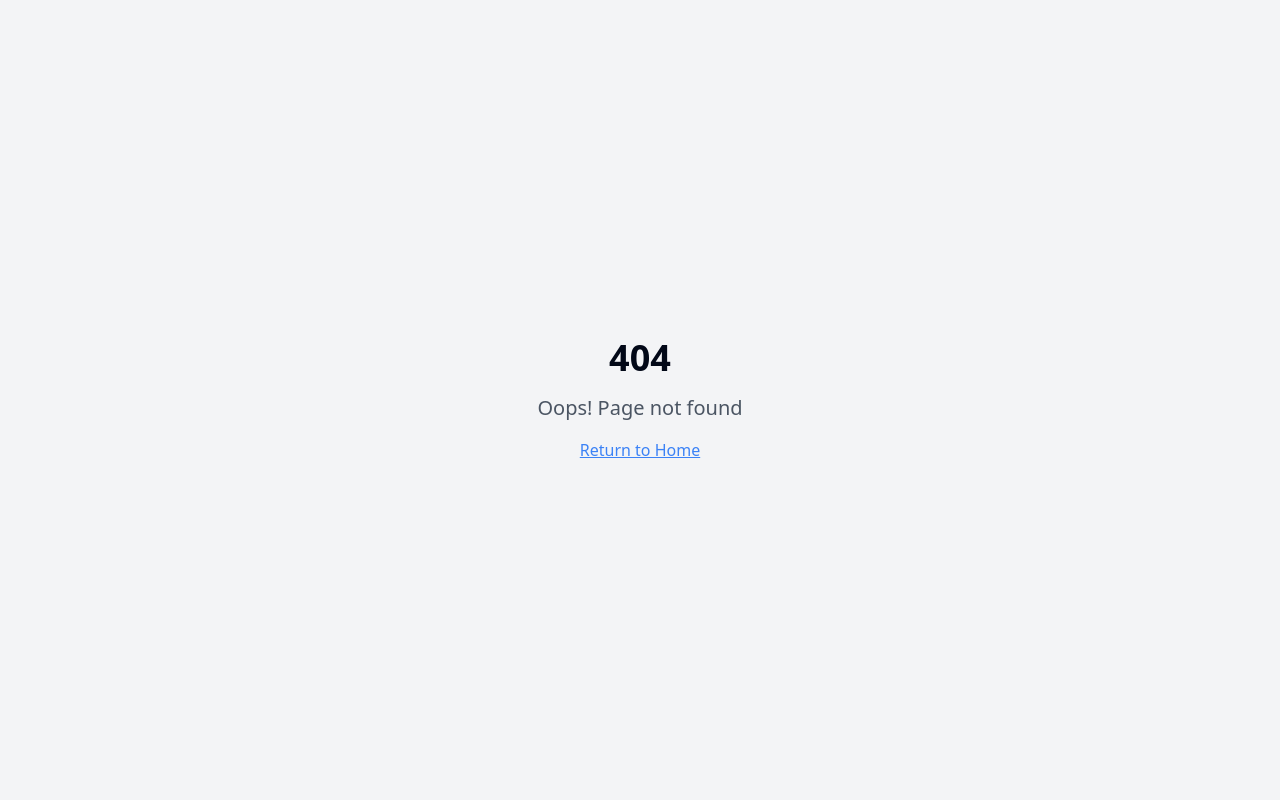
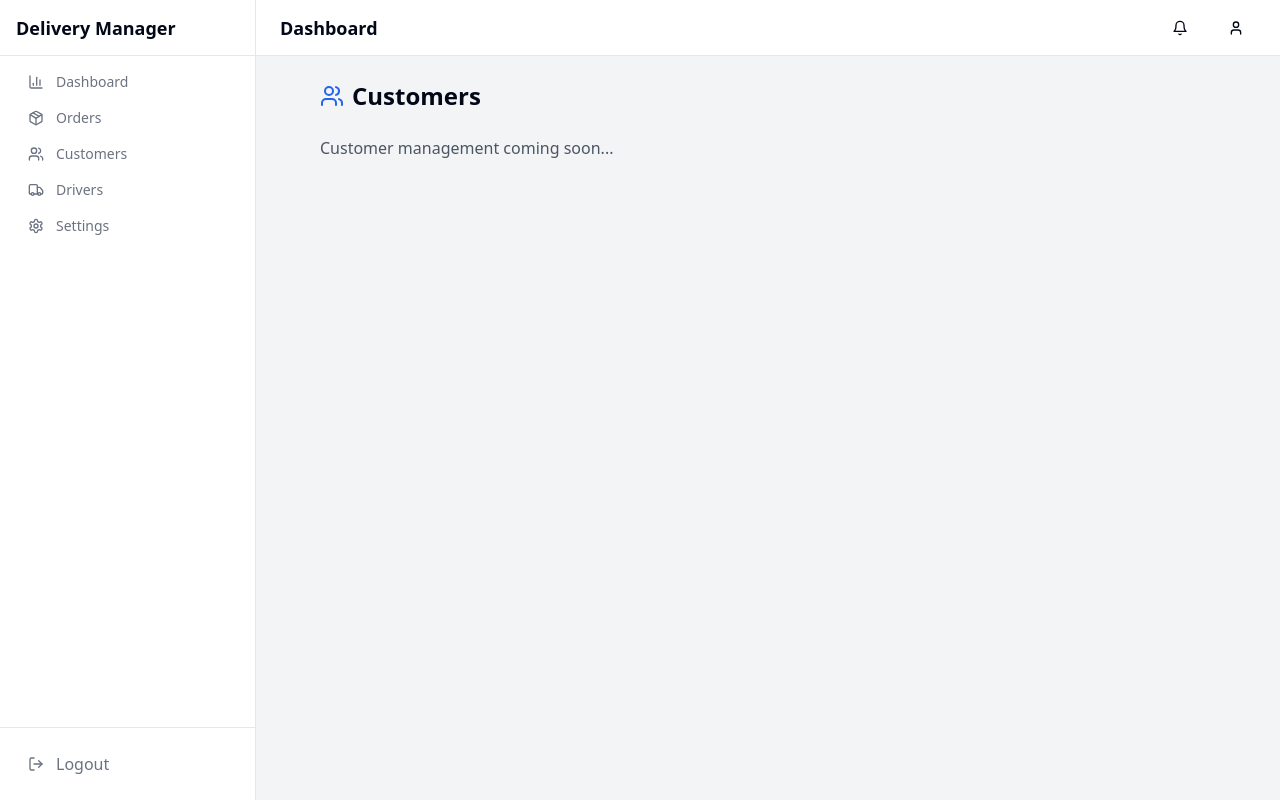
Before and after one commit to BangaGameDev/stock-sleuth-delivery, a React (Vite) app: page /customers in a window 1280 px wide. Before the commit this address had no page. Built offline with nearby package versions, Linux system fonts and the light colour scheme.

Commit message:
Fix navigation issues
Fixes an issue where clicking on navigation links resulted in a 404 error.

```diff
--- a/src/App.tsx
+++ b/src/App.tsx
@@ -1,3 +1,4 @@
+
 import { Toaster } from "@/components/ui/toaster";
 import { Toaster as Sonner } from "@/components/ui/sonner";
 import { TooltipProvider } from "@/components/ui/tooltip";
@@ -5,6 +6,10 @@ import { QueryClient, QueryClientProvider } from "@tanstack/react-query";
 import { BrowserRouter, Routes, Route } from "react-router-dom";
 import Index from "./pages/Index";
 import NotFound from "./pages/NotFound";
+import Settings from "./pages/Settings";
+import Orders from "./pages/Orders";
+import Customers from "./pages/Customers";
+import Drivers from "./pages/Drivers";
 
 const queryClient = new QueryClient();
 
@@ -16,7 +21,10 @@ const App = () => (
       <BrowserRouter>
         <Routes>
           <Route path="/" element={<Index />} />
-          {/* ADD ALL CUSTOM ROUTES ABOVE THE CATCH-ALL "*" ROUTE */}
+          <Route path="/orders" element={<Orders />} />
+          <Route path="/customers" element={<Customers />} />
+          <Route path="/drivers" element={<Drivers />} />
+          <Route path="/settings" element={<Settings />} />
           <Route path="*" element={<NotFound />} />
         </Routes>
       </BrowserRouter>
--- /dev/null
+++ b/src/pages/Customers.tsx
@@ -0,0 +1,29 @@
+
+import { Users } from "lucide-react";
+import { Sidebar } from "@/components/layout/Sidebar";
+import { Header } from "@/components/layout/Header";
+
+const Customers = () => {
+  return (
+    <div className="flex h-screen bg-gray-100">
+      <Sidebar />
+      <div className="flex-1 flex flex-col overflow-hidden">
+        <Header />
+        <main className="flex-1 overflow-y-auto p-6">
+          <div className="max-w-4xl mx-auto">
+            <div className="flex items-center gap-2 mb-6">
+              <Users className="h-6 w-6 text-primary-500" />
+              <h1 className="text-2xl font-bold">Customers</h1>
+            </div>
+            {/* Customer content will be implemented later */}
+            <div className="grid gap-6">
+              <p className="text-gray-600">Customer management coming soon...</p>
+            </div>
+          </div>
+        </main>
+      </div>
+    </div>
+  );
+};
+
+export default Customers;
--- /dev/null
+++ b/src/pages/Drivers.tsx
@@ -0,0 +1,29 @@
+
+import { Truck } from "lucide-react";
+import { Sidebar } from "@/components/layout/Sidebar";
+import { Header } from "@/components/layout/Header";
+
+const Drivers = () => {
+  return (
+    <div className="flex h-screen bg-gray-100">
+      <Sidebar />
+      <div className="flex-1 flex flex-col overflow-hidden">
+        <Header />
+        <main className="flex-1 overflow-y-auto p-6">
+          <div className="max-w-4xl mx-auto">
+            <div className="flex items-center gap-2 mb-6">
+              <Truck className="h-6 w-6 text-primary-500" />
+              <h1 className="text-2xl font-bold">Drivers</h1>
+            </div>
+            {/* Driver content will be implemented later */}
+            <div className="grid gap-6">
+              <p className="text-gray-600">Driver management coming soon...</p>
+            </div>
+          </div>
+        </main>
+      </div>
+    </div>
+  );
+};
+
+export default Drivers;
--- /dev/null
+++ b/src/pages/Orders.tsx
@@ -0,0 +1,29 @@
+
+import { Package } from "lucide-react";
+import { Sidebar } from "@/components/layout/Sidebar";
+import { Header } from "@/components/layout/Header";
+
+const Orders = () => {
+  return (
+    <div className="flex h-screen bg-gray-100">
+      <Sidebar />
+      <div className="flex-1 flex flex-col overflow-hidden">
+        <Header />
+        <main className="flex-1 overflow-y-auto p-6">
+          <div className="max-w-4xl mx-auto">
+            <div className="flex items-center gap-2 mb-6">
+              <Package className="h-6 w-6 text-primary-500" />
+              <h1 className="text-2xl font-bold">Orders</h1>
+            </div>
+            {/* Order content will be implemented later */}
+            <div className="grid gap-6">
+              <p className="text-gray-600">Orders management coming soon...</p>
+            </div>
+          </div>
+        </main>
+      </div>
+    </div>
+  );
+};
+
+export default Orders;
--- a/src/pages/Settings.tsx
+++ b/src/pages/Settings.tsx
@@ -3,11 +3,15 @@ import { Card } from "@/components/ui/card";
 import { Label } from "@/components/ui/label";
 import { Input } from "@/components/ui/input";
 import { Settings as SettingsIcon } from "lucide-react";
+import { Sidebar } from "@/components/layout/Sidebar";
+import { Header } from "@/components/layout/Header";
 
 const Settings = () => {
   return (
     <div className="flex h-screen bg-gray-100">
+      <Sidebar />
       <div className="flex-1 flex flex-col overflow-hidden">
+        <Header />
         <main className="flex-1 overflow-y-auto p-6">
           <div className="max-w-4xl mx-auto">
             <div className="flex items-center gap-2 mb-6">
```
